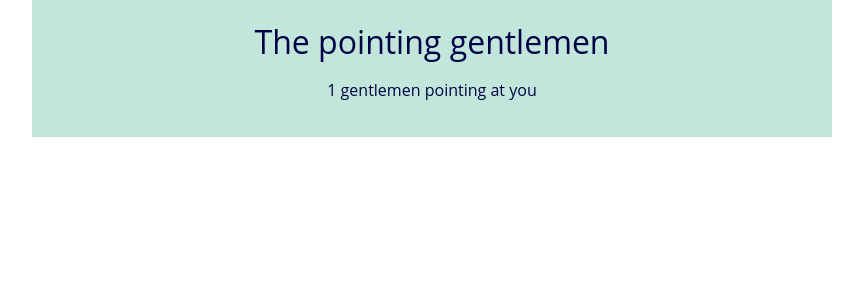
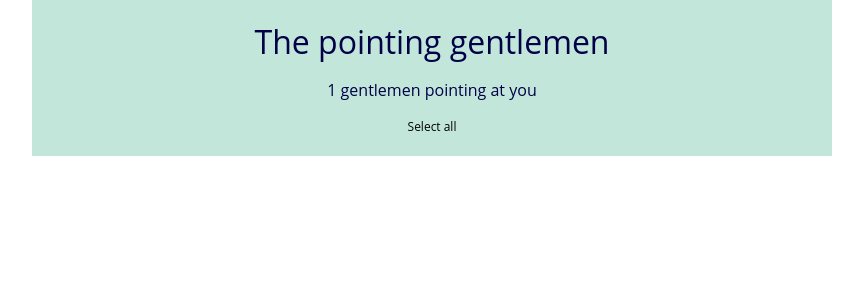
Before and after one commit to oriolraventosc/202209-w4ch1-oriol-raventos, a React (Create React App) app: page / in a window 1280 px wide. Shown: the top 300 px of the page, without its empty margins (208-1071 px from the left). Built offline with nearby package versions, Linux system fonts and the light colour scheme.

Commit message:
Create button-component

```diff
--- /dev/null
+++ b/src/components/Button/Button.tsx
@@ -0,0 +1,19 @@
+import gentlemen from "../../gentleman";
+
+const Button = (): JSX.Element => {
+  const selectAllGentlemen = () => {
+    gentlemen.forEach((gentelmenIteration) => {
+      gentelmenIteration.selected = true;
+    });
+  };
+
+  const buttonText = "Select all";
+
+  return (
+    <button onClick={selectAllGentlemen} className="button button--select">
+      {buttonText}
+    </button>
+  );
+};
+
+export default Button;
--- a/src/components/Info/Info.tsx
+++ b/src/components/Info/Info.tsx
@@ -1,4 +1,5 @@
 import gentlemen from "../../gentleman";
+import Button from "../Button/Button";
 
 const Info = (): JSX.Element => {
   const checkForSelectedGentlemen = () => {
@@ -12,6 +13,7 @@ const Info = (): JSX.Element => {
   return (
     <section className="controls">
       <p className="info">{checkForSelectedGentlemen()}</p>
+      <Button />
     </section>
   );
 };
```
